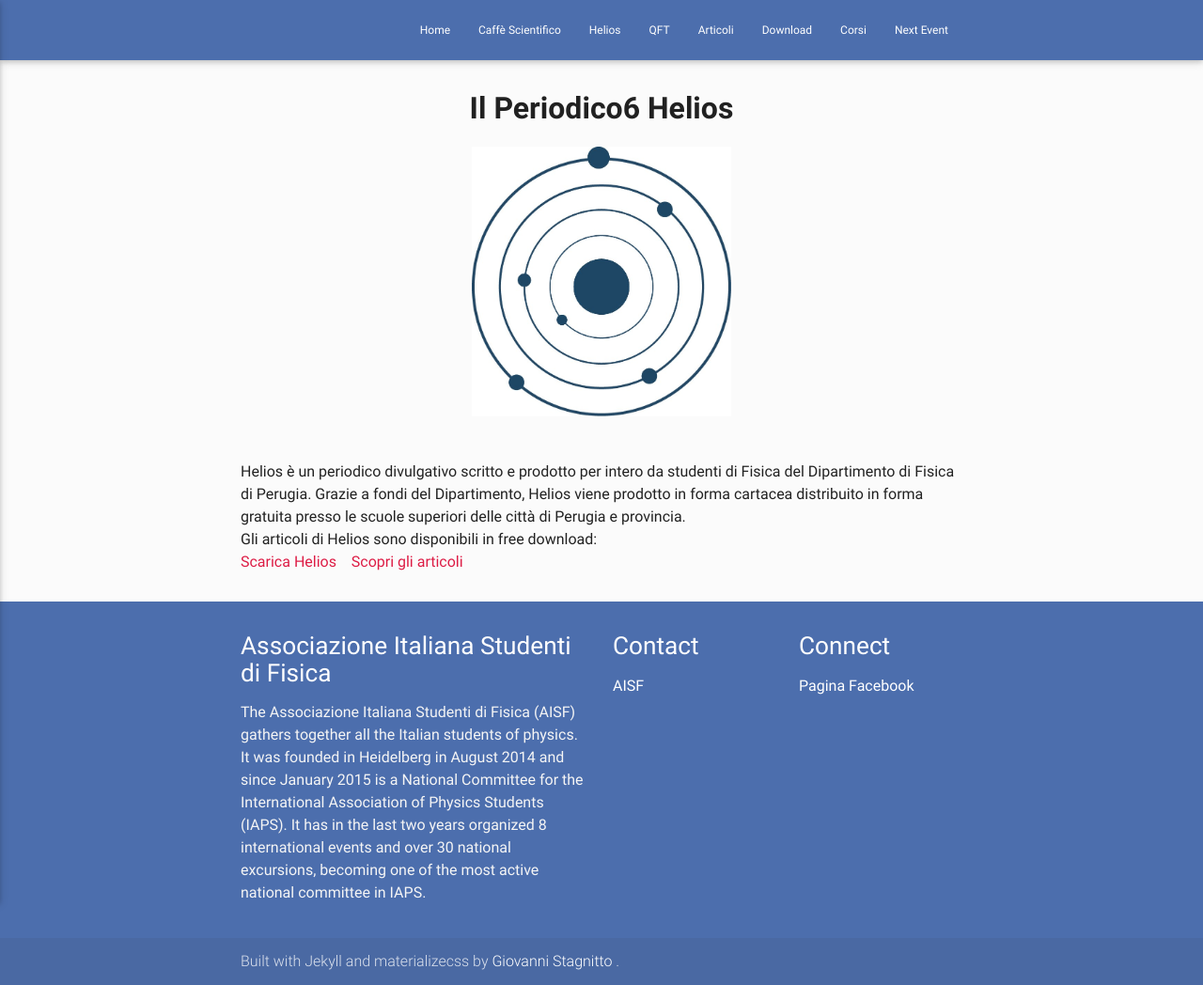
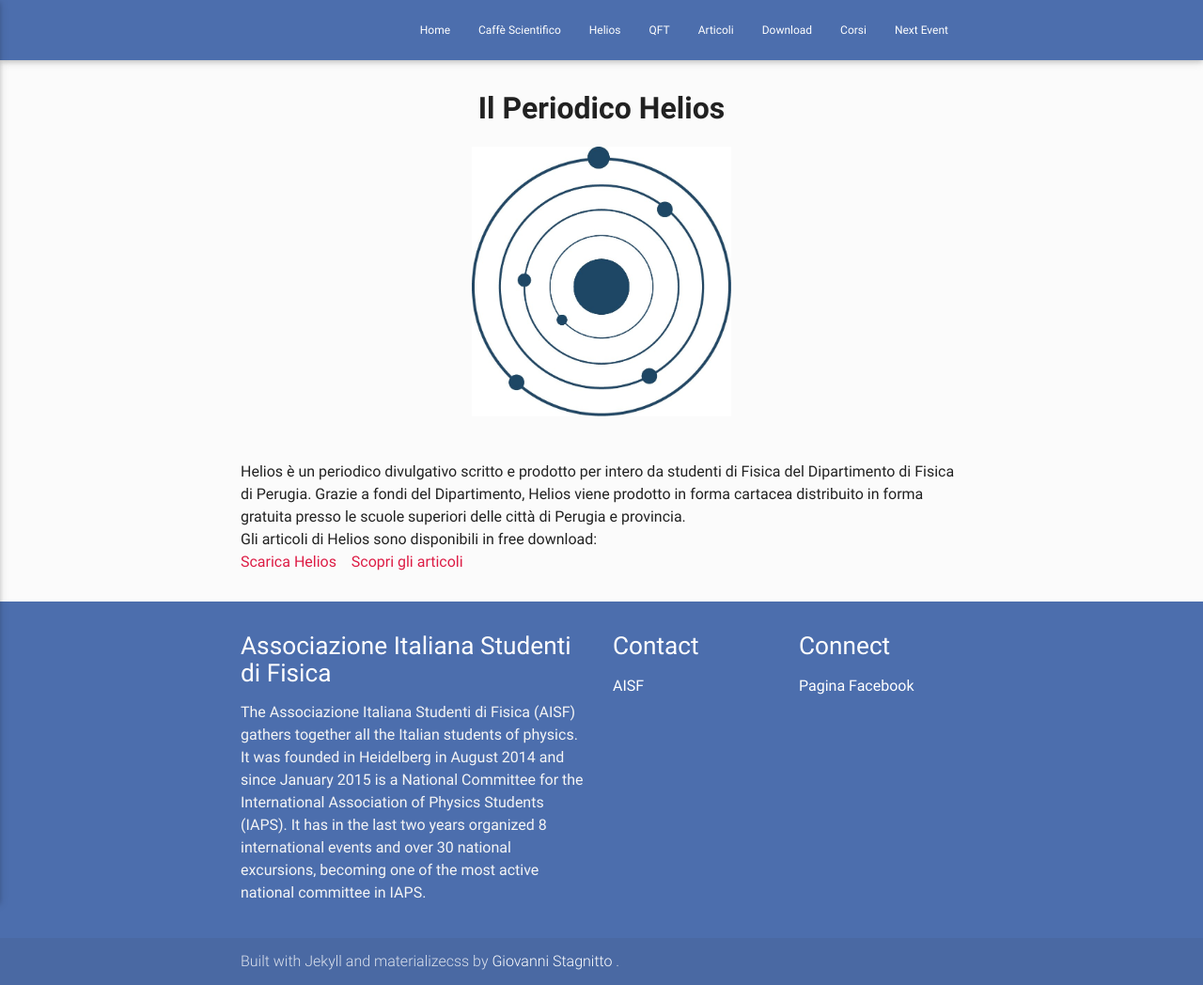
Before and after one commit to ai-sf/aisf_perugia, a Jekyll site: the page built from Helios.md, in a window 1280 px wide. Shown: the whole page at 94% size. Built offline with Jekyll 4.4.1, drawn with Linux system fonts in a browser that asks for light colours; nearby versions of some CDN libraries.

Commit message:
Update Helios.md

```diff
--- a/Helios.md
+++ b/Helios.md
@@ -6,7 +6,7 @@
 description: Il Periodico Helios realizzato dal comitato locale AISF di Perugia
 ---
 
-<center><h2><b>Il Periodico6 Helios </b></h2></center>
+<center><h2><b>Il Periodico Helios </b></h2></center>
 
  <figure>
 <center>
```
